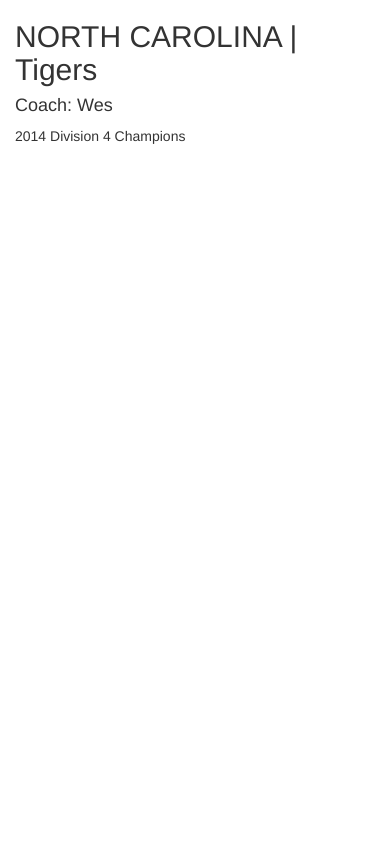
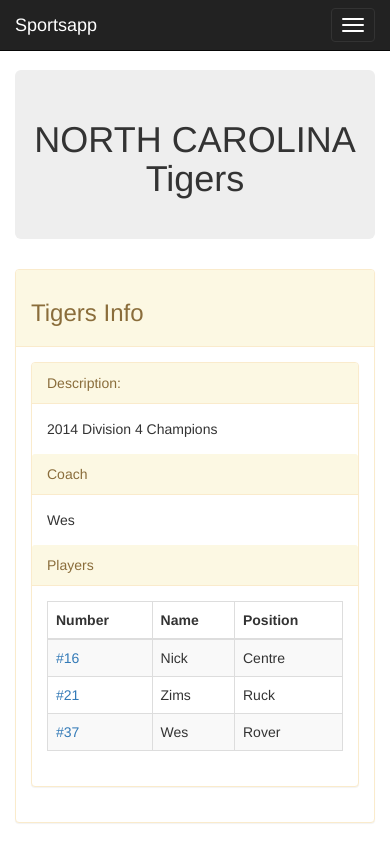
Before and after one commit to nestofsaws/j583-assignments, a Django app: page /team/1 in a window 390 px wide. Run offline with Django 3.2, Linux system fonts and the light colour scheme; data comes from the database, SQL or seed files in the repository; some libraries are stand-ins or nearby versions.

Commit message:
3rd Sportsapp commit

```diff
--- a/league/models.py
+++ b/league/models.py
@@ -19,16 +19,15 @@
     mascot = models.CharField(unique=False, max_length=50, null=True)
     coach = models.CharField(max_length=50)
     description = models.CharField(max_length = 200, default='')
-    #term = models.CharField(max_length = 50)
     players = models.ManyToManyField('Player')
-    #date = models.DateField(default = timezone.now)
 
     class Meta(object):
         verbose_name_plural = 'Teams'
         ordering = ('name', 'mascot')
 
     def __unicode__(self):
-        return u'%s | %s' % (self.name, self.mascot)
+        return u'%s %s' % (self.name, self.mascot)
+
 
     def save(self, *args, **kwargs):
         self.name = self.name.upper()
--- a/league/templates/league/team.html
+++ b/league/templates/league/team.html
@@ -2,13 +2,40 @@
 {% extends 'base.html' %}
 
 {% block content %}
-    <h2> {{ team.name }} | {{ team.mascot }}</h2>
-    <h4>Coach: {{ team.coach }}</h4>
-    <p> {{ team.description }}</p>
-    <ul>
-        {% for player in players %}
-            <li><a href="{{ player.id }}">{{ player.name }}</a> | {{ player.number }}</li>
-        {% endfor %}
-    </ul>
+	<div class="jumbotron">
+		<h1 class="text-center">{{ team.name }} {{ team.mascot }}</h1>
+	</div> <!-- end jumbotron -->
+
+	<div class="row">
+		<div class="col-xs-12">
+			<div class="panel panel-warning">
+				<div class='panel-heading'><h3>{{ team.mascot }} Info</h3></div>
+				<div class='panel-body'>
+					<div class="panel panel-warning">
+						<div class='panel-heading'>Description:</div>
+						<div class='panel-body'>{{ team.description }}</div>
+						<div class='panel-heading'>Coach</div>
+						<div class='panel-body'>{{ team.coach }}</div>
+						<div class='panel-heading'>Players</div>
+						<div class='panel-body'>
+						 <table class="table table-bordered table-striped table-hover">
+						  	<thead>
+							<tr>
+							  <th>Number</th><th>Name</th><th>Position</th>
+		    				</tr>
+		  					</thead>
+		  					<tbody>
+
+								{% for player in team.players.all %}
+									<tr><td><a href="/player/{{ player.id }}">#{{ player.number }}</td><td> {{ player.name }}</td></a><td> {{ player.position }} </td></tr>
+								{% endfor %}
+							</tbody>
+						</table>
+						</div>
+					</div>
+				</div>
+			</div>
+		</div>
+	</div>
 
 {% endblock content %}
--- a/templates/base.html
+++ b/templates/base.html
@@ -20,6 +20,25 @@
     <link href="#" rel="stylesheet">
 </head>
     <body>
+    <body ng-app>
+<nav class="navbar navbar-inverse navbar-fixed-top">
+  <div class="container-fluid">
+    <div class="navbar-header">
+    <button type="button" class="navbar-toggle" data-toggle="collapse" data-target="#navbar">
+        <span class="icon-bar"></span>
+        <span class="icon-bar"></span>
+        <span class="icon-bar"></span>
+      </button>
+      <a class="navbar-brand" href="/">Sportsapp</a>
+    </div>
+    <div id="navbar" class="collapse navbar-collapse">
+      <ul class="nav navbar-nav navbar-right">
+        <li><a href="/"><span class="glyphicon glyphicon-log-in"></span> (Login)</a></li>
+      </ul>
+    </div>
+  </div>
+</nav>
+<h1>&nbsp;</h1>
     <div class='container'>
 		{% block content %}{% endblock %}
 	</div>
```
Also changed, not shown: league/templates/league/home.html (+15 -8 lines), league/templates/league/team_list.html (+13 -6 lines), 3 other files.
